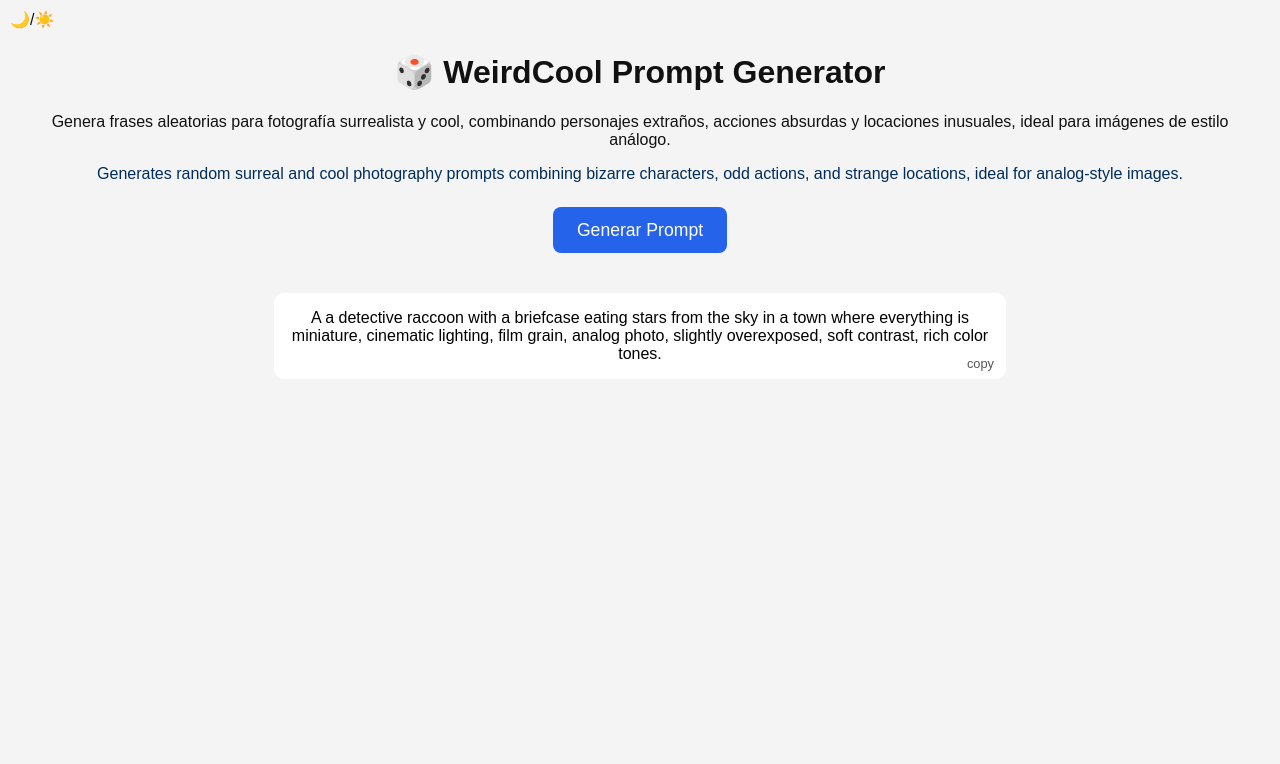
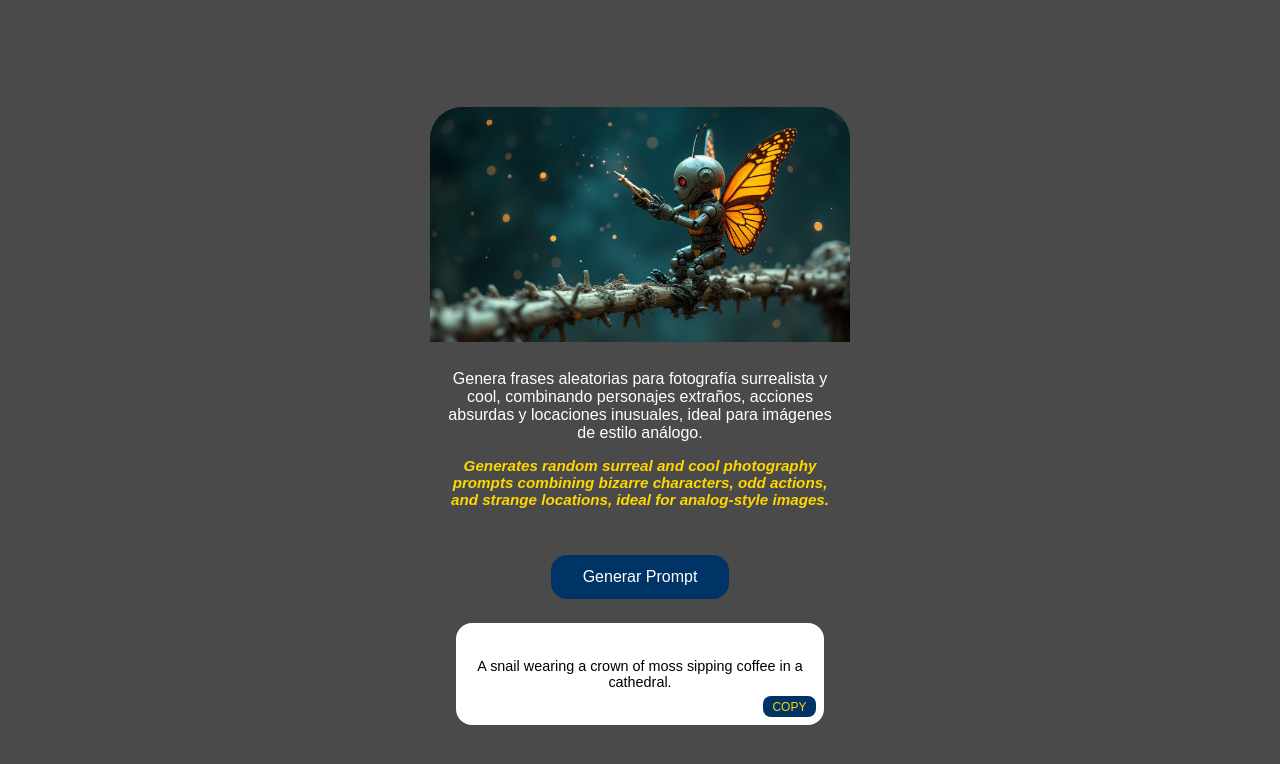
Before and after one commit to DiegoTeCuenta/weirdcool, a plain HTML site: page index.html in a window 1280 px wide. Both pictures are taken after a click on the button "Generar Prompt". Drawn offline with Linux system fonts and the light colour scheme.

Commit message:
Add files via upload

```diff
--- a/index.html
+++ b/index.html
@@ -3,26 +3,27 @@
 <html lang="en">
 <head>
   <meta charset="UTF-8" />
-  <meta name="viewport" content="width=device-width, initial-scale=1.0" />
+  <meta name="viewport" content="width=device-width, initial-scale=1.0"/>
   <title>WeirdCool Prompt Generator</title>
   <link rel="stylesheet" href="style.css" />
 </head>
 <body>
-  <div class="theme-toggle" onclick="toggleTheme()">🌙/☀️</div>
-  <main>
-    <h1>🎲 WeirdCool Prompt Generator</h1>
-    <p>
-      Genera frases aleatorias para fotografía surrealista y cool, combinando personajes extraños, acciones absurdas y locaciones inusuales, ideal para imágenes de estilo análogo.
-    </p>
-    <p>
-      <a>Generates random surreal and cool photography prompts combining bizarre characters, odd actions, and strange locations, ideal for analog-style images.</a>
-    </p>
-    <button onclick="generatePrompt()">Generar Prompt</button>
-    <div class="output">
-      <span id="prompt-text"></span>
-      <span class="copy-btn" onclick="copyPrompt()">copy</span>
+  <div class="container">
+    <img src="robot_butterfly_header.jpg" alt="Header Robot" class="header-image" />
+    <div class="text-section">
+      <p class="main-text">
+        Genera frases aleatorias para fotografía surrealista y cool, combinando personajes extraños, acciones absurdas y locaciones inusuales, ideal para imágenes de estilo análogo.
+      </p>
+      <p class="highlighted-text">
+        <em>Generates random surreal and cool photography prompts combining bizarre characters, odd actions, and strange locations, ideal for analog-style images.</em>
+      </p>
     </div>
-  </main>
+    <button id="generateBtn">Generar Prompt</button>
+    <div class="output-box">
+      <span id="prompt-text">Aquí aparecerá tu prompt...</span>
+      <button id="copyBtn">COPY</button>
+    </div>
+  </div>
   <script src="script.js"></script>
 </body>
 </html>
--- a/script.js
+++ b/script.js
@@ -1,60 +1,22 @@
 
-const subjects = [
-  "a phoenix covered in glitter", "a two-headed ballerina", "a ghost wearing scuba gear",
-  "a robot with butterfly wings", "a jellyfish in a trench coat", "a skeleton painting flowers",
-  "a dragon made of origami", "a detective raccoon with a briefcase", "a cloud shaped like a crocodile",
-  "a mime floating upside down", "a giant eye with legs", "a cactus riding a bicycle",
-  "a scarecrow with neon lights", "a moon-shaped jellybaby", "a cube of gelatin singing opera",
-  "a violin made of soap", "a floating toaster with sunglasses", "a wolf in a spacesuit sipping tea",
-  "a flying goldfish with LED fins", "a snail wearing a crown of moss", "a puppet made of clouds",
-  "a disco ball with legs", "a magician frog with no shadow", "a mirror reflecting a face that isn't yours",
-  "a toaster ghost with burnt offerings", "a paper tiger that blinks", "a cat made of clock gears",
-  "a librarian octopus with glasses", "a skeleton holding balloons underwater", "a candle with eyes that follow you"
+const prompts = [
+  "A jellyfish with a top hat juggling stars on a neon-lit bridge.",
+  "A robot drinking tea in the middle of a mirror maze.",
+  "A tiger made of clouds flying over a melted city.",
+  "A ghost riding a bicycle through a moonlit forest.",
+  "A phoenix covered in glitter baking cupcakes on Mars.",
+  "A detective raccoon swimming in a pool of marshmallows.",
+  "A violin made of soap floating down a foggy alleyway.",
+  "A snail wearing a crown of moss sipping coffee in a cathedral."
 ];
 
-const actions = [
-  "swimming in a pool of marshmallows", "dancing inside a glass cube", "drifting through space",
-  "laughing in a room full of mirrors", "reading a book made of smoke", "eating stars from the sky",
-  "melting under neon lights", "hiding in a bathtub of glitter", "levitating above a city",
-  "sleeping inside a ticking clock", "teleporting through puddles", "playing chess with shadows",
-  "painting invisible murals", "howling at television static", "floating inside a soap bubble",
-  "trading memories with a pigeon", "dancing in slow motion rain", "transmitting thoughts via spoons",
-  "bouncing on invisible trampolines", "speaking backwards to reflections", "collecting echoes in a jar",
-  "baking dreams into pies", "singing lullabies to electricity", "translating silence into colors",
-  "juggling planets while asleep", "typing with feathers in the wind", "camouflaging as wallpaper",
-  "spinning without touching the ground", "rearranging the stars with tweezers", "boiling time in a teacup"
-];
+document.getElementById("generateBtn").addEventListener("click", () => {
+  const randomPrompt = prompts[Math.floor(Math.random() * prompts.length)];
+  document.getElementById("prompt-text").innerText = randomPrompt;
+});
 
-const locations = [
-  "in a town where everything is miniature", "on a flying subway", "in a candy-colored desert",
-  "in the ruins of a digital temple", "on the roof of a haunted aquarium", "inside an infinite library",
-  "in a laundromat that echoes dreams", "on a bridge made of bones", "in the middle of a festival of shadows",
-  "on a street where time flows backward", "inside a phone booth filled with fog",
-  "on a balcony overlooking forgotten worlds", "in a museum of extinct colors",
-  "inside a vending machine that sells whispers", "beneath a bridge made of piano keys",
-  "in the eye of a sleeping whale", "on a chessboard suspended in midair",
-  "at the base of a staircase to nowhere", "in a room wallpapered with stars",
-  "on a carousel that only spins at midnight", "inside an abandoned planetarium",
-  "at a bus stop for ghosts", "in a forest that breathes fog", "on the roof of a silent opera house",
-  "in a city where shadows don't match", "inside a glass cube floating in ink",
-  "in a garden where clocks grow", "under a lamppost that whispers",
-  "inside a mirror with no reflection", "on a lake made of shattered glass"
-];
-
-function generatePrompt() {
-  const s = subjects[Math.floor(Math.random() * subjects.length)];
-  const a = actions[Math.floor(Math.random() * actions.length)];
-  const l = locations[Math.floor(Math.random() * locations.length)];
-  const full = `A ${s} ${a} ${l}, cinematic lighting, film grain, analog photo, slightly overexposed, soft contrast, rich color tones.`;
-  document.getElementById("prompt-text").innerText = full;
-}
-
-function copyPrompt() {
+document.getElementById("copyBtn").addEventListener("click", () => {
   const text = document.getElementById("prompt-text").innerText;
   navigator.clipboard.writeText(text);
-  alert("Prompt copied to clipboard!");
-}
-
-function toggleTheme() {
-  document.body.classList.toggle("dark-mode");
-}
+  alert("Prompt copiado al portapapeles!");
+});
--- a/style.css
+++ b/style.css
@@ -1,77 +1,93 @@
 
 body {
-  font-family: sans-serif;
   margin: 0;
-  padding: 0;
-  background-color: #f4f4f4;
-  color: #111;
-  transition: background 0.3s, color 0.3s;
+  background: #4a4a4a;
+  font-family: 'Arial', sans-serif;
+  display: flex;
+  justify-content: center;
+  align-items: center;
+  padding: 2rem;
+  min-height: 100vh;
 }
 
-main {
-  padding: 2rem;
+.container {
+  max-width: 420px;
+  width: 100%;
+  background: #4a4a4a;
+  border-radius: 2rem;
+  text-align: center;
+  padding-bottom: 2rem;
+}
+
+.header-image {
+  width: 100%;
+  border-top-left-radius: 2rem;
+  border-top-right-radius: 2rem;
+}
+
+.text-section {
+  padding: 1rem;
+  color: white;
+}
+
+.main-text {
+  font-size: 1rem;
+  margin: 0.5rem 0;
+}
+
+.highlighted-text {
+  color: #ffd700;
+  font-weight: bold;
+  font-size: 0.95rem;
+}
+
+button#generateBtn {
+  margin-top: 1rem;
+  background-color: #003366;
+  color: white;
+  padding: 0.8rem 2rem;
+  border: none;
+  border-radius: 1rem;
+  font-size: 1rem;
+  cursor: pointer;
+}
+
+button#generateBtn:hover {
+  background-color: #0055aa;
+}
+
+.output-box {
+  margin: 1.5rem auto 0;
+  background: white;
+  width: 80%;
+  padding: 1rem;
+  border-radius: 1rem;
+  position: relative;
+  min-height: 70px;
+  display: flex;
+  justify-content: center;
+  align-items: center;
   text-align: center;
 }
 
-button {
-  padding: 0.8rem 1.5rem;
-  font-size: 1.1rem;
-  background-color: #2563eb;
-  color: white;
+#copyBtn {
+  position: absolute;
+  bottom: 8px;
+  right: 8px;
+  font-size: 0.75rem;
+  padding: 0.2rem 0.6rem;
+  border-radius: 8px;
+  background-color: #003366;
+  color: #ffd700;
   border: none;
-  border-radius: 8px;
-  margin: 0.5rem;
   cursor: pointer;
 }
 
-.output {
-  margin: 2rem auto;
-  padding: 1rem;
-  background: #fff;
-  color: #000;
-  max-width: 700px;
-  border-radius: 10px;
-  position: relative;
-  font-size: 1rem;
+#copyBtn:hover {
+  background-color: #0055aa;
 }
 
-.copy-btn {
-  position: absolute;
-  bottom: 8px;
-  right: 12px;
-  font-size: 0.8rem;
-  color: #555;
-  cursor: pointer;
+#prompt-text {
+  color: #000;
+  font-size: 0.9rem;
 }
-
-.theme-toggle {
-  position: absolute;
-  top: 10px;
-  left: 10px;
-  cursor: pointer;
-}
-
-a {
-  color: #002d5b;
-  text-decoration: none;
-  font-weight: 500;
-  cursor: default;
-}
-
-.dark-mode {
-  background-color: #0d0d0d;
-  color: #f5f5f5;
-}
-
-.dark-mode .output {
-  background-color: #111;
-  color: #f5f5f5;
-}
-
-.dark-mode .copy-btn {
-  color: #bbb;
-}
-
-.dark-mode a {
-  color: #ffd2a4;
-}
```
Also changed, not shown: robot_butterfly_header.jpg (added).
